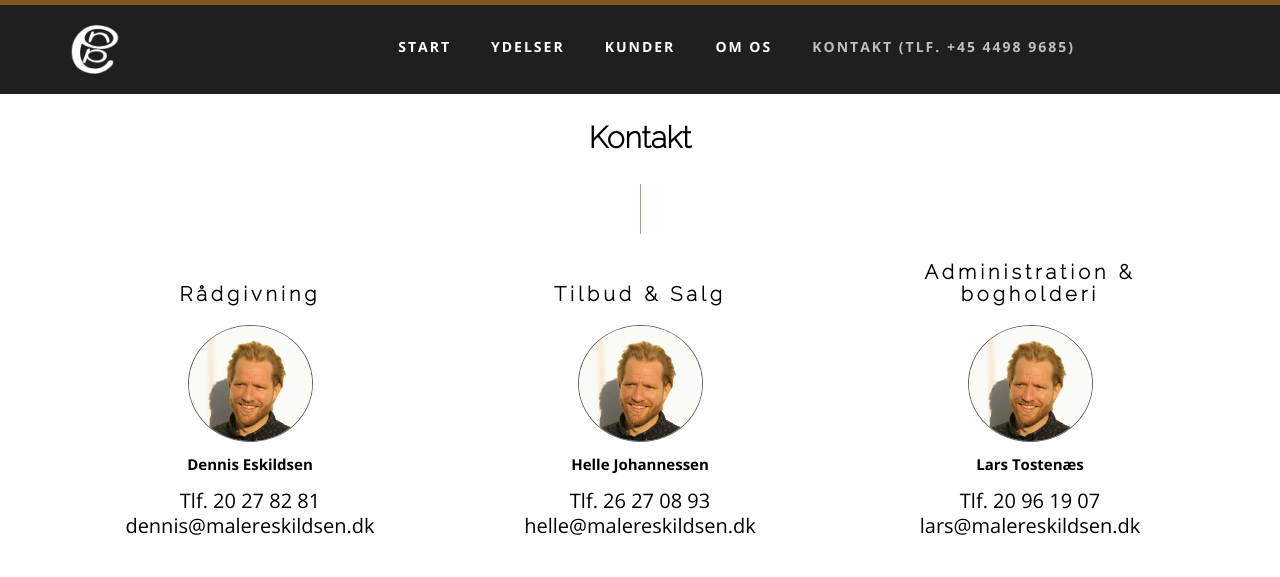
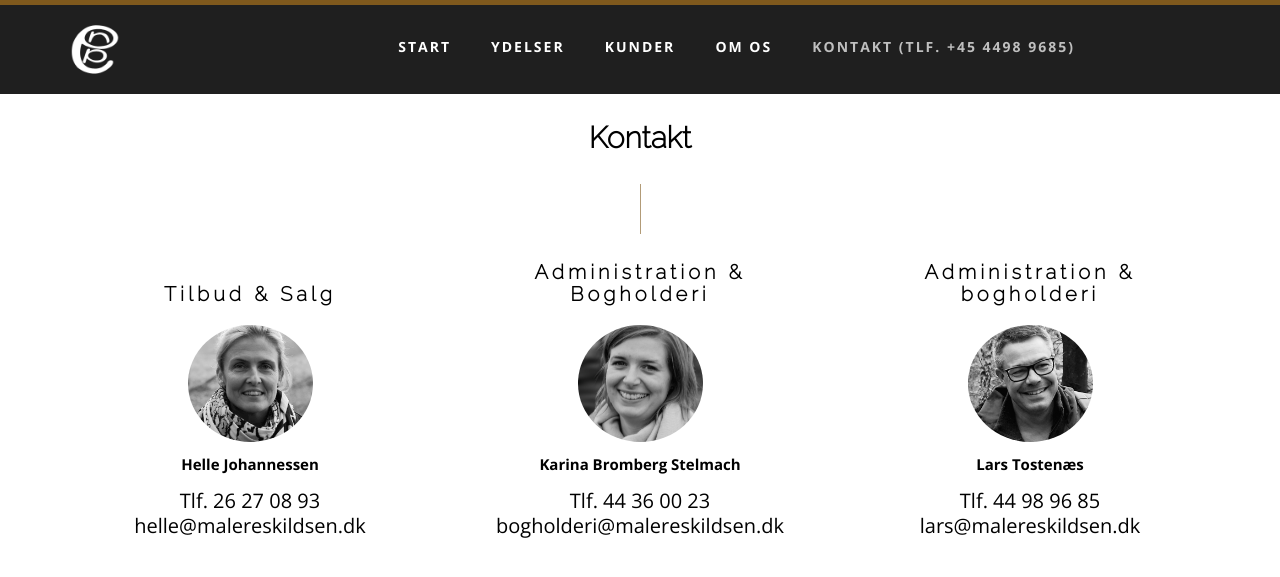
Before and after one commit to re-cph/eskildsen, a Jekyll site: the page built from index.html, in a window 1280 px wide and 1400 px high, scrolled down 5464 px, cut to the strip 0-678 px from the top of the window. Shown: the top 577 px of the strip. Built offline with Jekyll 4.4.1, drawn with Linux system fonts in a browser that asks for light colours.

Commit message:
Opdater kontakt sektionen

```diff
--- a/_sass/_site.sass
+++ b/_sass/_site.sass
@@ -46,7 +46,6 @@ body,
     width: 125px
     border-radius: 50%
     margin: 10px auto
-    border: 1px solid #666
   .contact
     margin-bottom: 50px
 
--- a/index.html
+++ b/index.html
@@ -433,35 +433,45 @@ layout: default
         <div class="liner"></div>
       </div>
 
-      <div class="col-md-4 align-center contact">
-        <h2 class="head-title"><br>Rådgivning</h2>
+<!--       <div class="col-md-4 align-center contact">
+        <h2 class="head-title"><br>Maleremester</h2>
         <img src="images/contact/portrait-test.jpg">
-        <!-- <div class="liner"></div> -->
         <p><strong>Dennis Eskildsen</strong></p>
         <p class="phone">
           Tlf. 20 27 82 81<br>
           <a href="mailto:dennis@malereskildsen.dk ">dennis@malereskildsen.dk </a>
         </p>
-      </div><!--/.col-md-4-->
+      </div> -->
 
       <div class="col-md-4 align-center contact">
         <h2 class="head-title"><br>Tilbud &amp; Salg</h2>
-        <img src="images/contact/portrait-test.jpg">
+        <img src="images/contact/helle.jpg">
         <!-- <div class="liner"></div> -->
         <p><strong>Helle Johannessen </strong></p>
         <p class="phone">
           Tlf. 26 27 08 93<br>
           <a href="mailto:helle@malereskildsen.dk">helle@malereskildsen.dk</a>
         </p>
+      </div>
+
+      <div class="col-md-4 align-center contact">
+        <h2 class="head-title">Administration &amp;<br>Bogholderi</h2>
+        <img src="images/contact/karin.jpg">
+        <!-- <div class="liner"></div> -->
+        <p><strong>Karina Bromberg Stelmach </strong></p>
+        <p class="phone">
+          Tlf. 44 36 00 23<br>
+          <a href="mailto:bogholderi@malereskildsen.dk">bogholderi@malereskildsen.dk</a>
+        </p>
       </div><!--/.col-md-4-->
 
       <div class="col-md-4 align-center contact">
         <h2 class="head-title">Administration &amp;<br>bogholderi</h2>
-        <img src="images/contact/portrait-test.jpg">
+        <img src="images/contact/lars.jpg">
         <!-- <div class="liner"></div> -->
         <p><strong>Lars Tostenæs</strong></p>
         <p class="phone">
-          Tlf. 20 96 19 07<br>
+          Tlf. 44 98 96 85<br>
           <a href="mailto:lars@malereskildsen.dk">lars@malereskildsen.dk</a>
         </p>
       </div><!--/.col-md-4-->
```
Also changed, not shown: images/contact/helle.jpg (added), images/contact/karin.jpg (added), images/contact/lars.jpg (added), images/contact/portrait-test.jpg (deleted).
